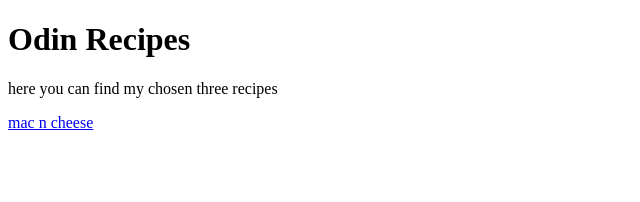
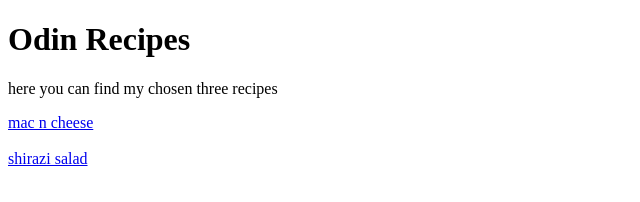
Before and after one commit to mokhalil007/odin-recipes, a plain HTML site: page index.html in a window 1280 px wide. Shown: the whole page, without its empty margins (0-640 px from the left). Drawn offline with Linux system fonts and the light colour scheme.

Commit message:
add second recipe page

```diff
--- a/index.html
+++ b/index.html
@@ -20,7 +20,8 @@
 
 
 
-<a href="recipes/mac n cheese.html" target="_blank">mac n cheese</a>
+<a href="recipes/mac n cheese.html" target="_blank">mac n cheese</a> <br/> <br/>
+<a href="recipes/Shirazi Salad.html" target="_blank">shirazi salad</a> <br/> <br/>
 
 
 </body>
```
Also changed, not shown: recipes/mac n cheese.html (+1 -1 lines).
